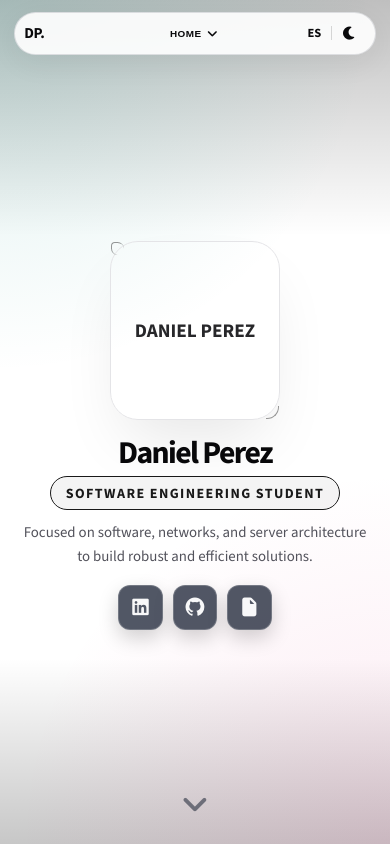
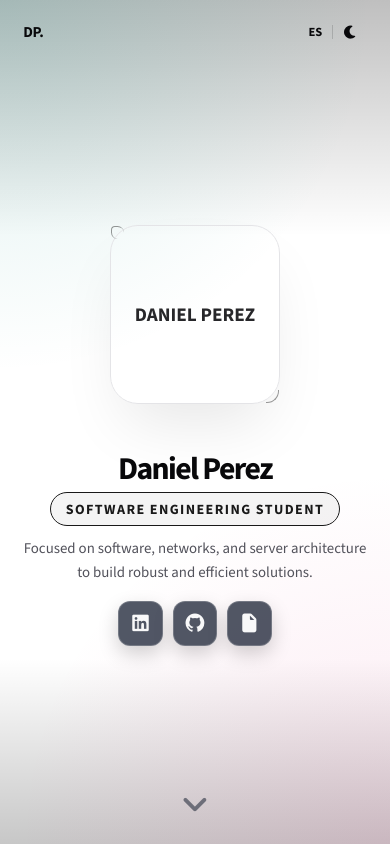
Before and after one commit to Whatfck/portafolio, a Next.js app: page /1 in a window 390 px wide. Shown: the top 844 px of the page. Built offline with nearby package versions, Linux system fonts and the light colour scheme.

Commit message:
refactor: improve navbar behavior for mobile sections and update theme styles

```diff
--- a/components/Navbar.tsx
+++ b/components/Navbar.tsx
@@ -195,7 +195,7 @@ export default function Navbar({ lang }: { lang: Locale }) {
   return (
     <header className={`site-header${isScrolled ? ' is-scrolled' : ''}`}>
       <div className="nav-shell">
-        {currentMobileSection && (
+        {currentMobileSection && activeSection !== 'hero' && (
           <button
             className="nav-mobile-section"
             onClick={() => setIsMobileMenuOpen(!isMobileMenuOpen)}
--- a/styles/globals.css
+++ b/styles/globals.css
@@ -141,10 +141,6 @@ html[data-theme='dark'] {
   font-weight: 600;
 }
 
-.nav-theme-toggle:hover {
-  /* Remove transform bounds since it's inside the unified navbar */
-}
-
 .nav-toggle-btn {
   background: transparent;
   border: none;
@@ -188,6 +184,12 @@ html[data-theme='dark'] {
   border: 1px solid var(--ring);
   box-shadow: 0 8px 30px rgba(0, 0, 0, 0.06);
   transition: all 300ms ease;
+}
+
+.site-header:not(.is-scrolled) .navbar {
+  background: transparent;
+  border: none;
+  box-shadow: none;
 }
 
 .navbar-links {
@@ -1034,10 +1036,6 @@ html[data-theme='dark'] .tech-card::after {
     display: flex;
     justify-content: flex-start;
     padding: 0.75rem 0.85rem;
-  }
-
-  .site-header.is-scrolled {
-    /* Mantiene los estilos pero ya es flex por defecto */
   }
 
   .nav-shell {
@@ -1263,7 +1261,7 @@ html[data-theme='dark'] .tech-card::after {
   .hero-photo {
     order: 1;
     width: min(100%, 170px);
-    margin: 0 auto;
+    margin: 0 auto 2rem;
   }
 
   .about-header {
--- a/tsconfig.json
+++ b/tsconfig.json
@@ -38,7 +38,7 @@
     },
     "allowJs": true,
     "noEmit": true,
-    "moduleResolution": "node"
+    "moduleResolution": "bundler"
   },
   "include": [
     "next-env.d.ts",
```
